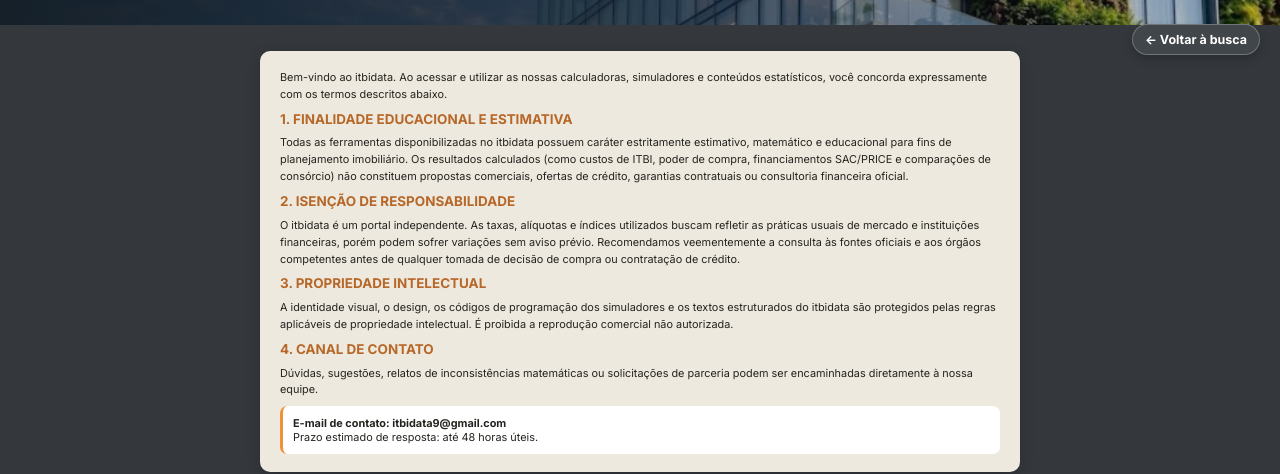
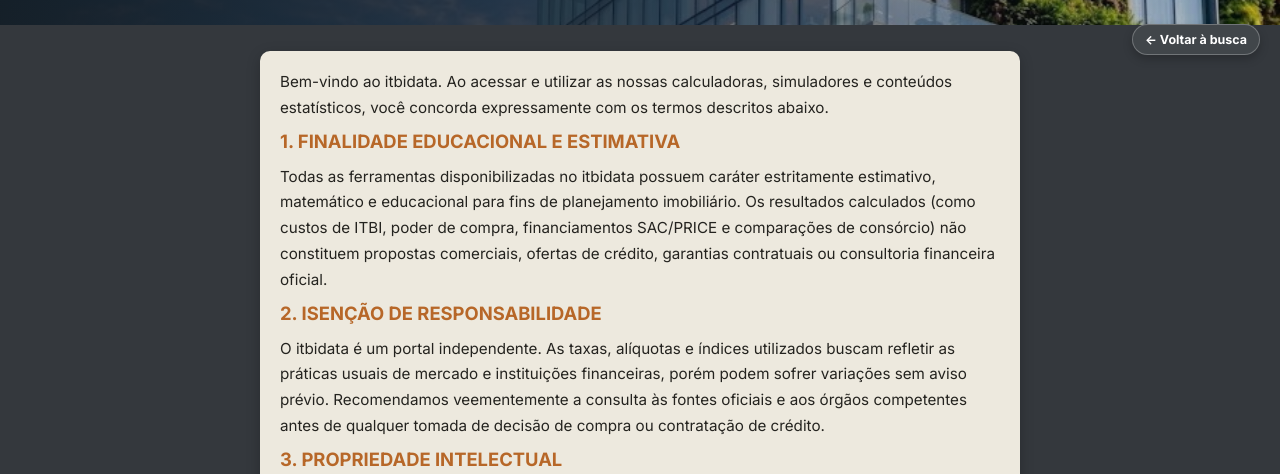
Before and after one commit to r2mai-cmd/itbi-app-poa, a plain HTML site: page docs/termos.html in a window 1280 px wide. Shown: the part 341-815 px from the top of the page. Drawn offline with Linux system fonts and the light colour scheme.

Commit message:
Atualiza termos de uso e contato

```diff
--- a/docs/termos.html
+++ b/docs/termos.html
@@ -1,4 +1,4 @@
-<!DOCTYPE html><html lang="pt-BR"><head><meta charset="UTF-8"><meta name="viewport" content="width=device-width,initial-scale=1"><title>Termos de Uso & Contato — itbidata</title><meta name="description" content="Termos de uso, limitações e canal de contato do itbidata."><meta name="robots" content="index,follow"><link rel="icon" type="image/png" href="./favicon.png"><link rel="preconnect" href="https://fonts.gstatic.com" crossorigin><link href="https://fonts.googleapis.com/css2?family=Inter:wght@400;500;600;700;800&display=swap" rel="stylesheet"><style>
+<!DOCTYPE html><html lang="pt-BR"><head><meta charset="UTF-8"><meta name="viewport" content="width=device-width,initial-scale=1"><title>Termos de Uso & Contato — itbidata</title><meta name="description" content="Consulte os termos de uso do itbidata, as limitações das calculadoras e estatísticas e as orientações para contato."><meta name="robots" content="index,follow"><link rel="icon" type="image/png" href="./favicon.png"><link rel="preconnect" href="https://fonts.gstatic.com" crossorigin><link href="https://fonts.googleapis.com/css2?family=Inter:wght@400;500;600;700;800&display=swap" rel="stylesheet"><style>
 :root {
   --fundo-escuro: #34383D;
   --fundo-escuro-claro: #41464A;
@@ -150,9 +150,9 @@
 @media (max-width:650px) { .btn-voltar-busca { right:12px; bottom:-27px; font-size:.65rem; padding:6px 9px; } }
 .conteudo-pagina { position:relative; z-index:1; max-width:920px; width:100%; margin:0 auto; padding:26px 14px 44px; flex:1; }
 .card-pagina { background:var(--pergaminho); color:var(--texto-card); border-radius:10px; padding:18px 20px; margin:0 auto 10px; box-shadow:0 4px 14px rgba(0,0,0,.22); max-width:760px; }
-.card-pagina h2 { margin:0 0 7px; font-size:.84rem; line-height:1.25; }
-.card-pagina h3 { margin:15px 0 5px; font-size:.75rem; }
-.card-pagina p, .card-pagina li { font-size:.68rem; line-height:1.55; }
+.card-pagina h2 { margin:0 0 10px; font-size:1.15rem; line-height:1.35; }
+.card-pagina h3 { margin:20px 0 8px; font-size:1rem; line-height:1.4; }
+.card-pagina p, .card-pagina li { font-size:.95rem; line-height:1.7; }
 .card-pagina p { margin:0 0 8px; }
 .card-pagina ul { margin:4px 0 8px; padding-left:18px; }
 .card-pagina a { color:#7A4318; font-weight:800; }
@@ -177,7 +177,8 @@
   .card-pagina{padding:16px;}
   .pill-grid{grid-template-columns:repeat(2,1fr);}
 }
-</style></head><body>
+</style><link rel="canonical" href="https://itbidata.com.br/termos.html">
+</head><body>
 <div class="barra-marca">
   <a href="index.html" class="link-marca">
     <img src="./favicon.png" alt="itbidata" />
```
